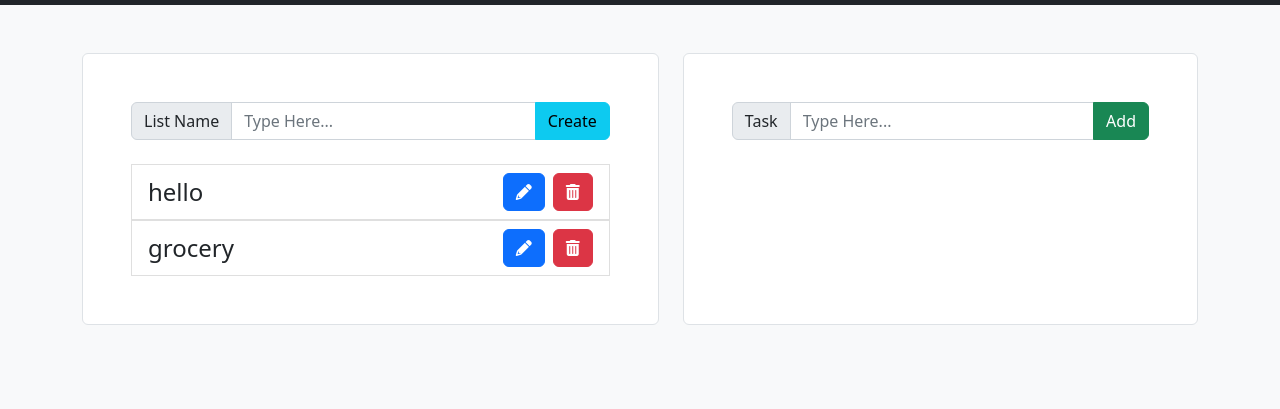
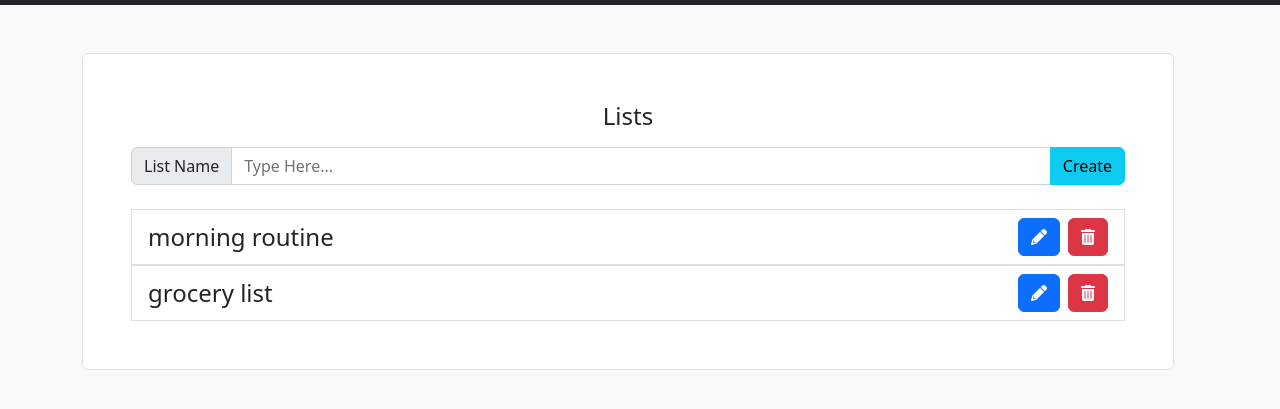
Before and after one commit to sidanand67/todo-app, a plain HTML site: page index.html in a window 1280 px wide. Shown: the part 51-460 px from the top of the page. Drawn offline with nearby package versions, Linux system fonts and the light colour scheme.

Commit message:
Update list render component

```diff
--- a/index.html
+++ b/index.html
@@ -43,6 +43,7 @@
 
             <div class="container d-md-flex justify-content-between">
                 <section id="list-component" class="bg-white border rounded p-5 flex-fill me-md-4">
+                    <h4 class="text-center mb-3">Lists</h4>
                     <form onsubmit="event.preventDefault()" class="mb-4">
                         <div class="input-group mb-3">
                             <span
@@ -67,7 +68,8 @@
                     </section>
                 </section>
 
-                <section id="task-component" class="bg-white border rounded p-5 flex-fill">
+                <section id="task-component" class="bg-white border rounded p-5 flex-fill" style="display: none">
+                    <h4 class="text-center mb-3">Tasks</h4>
                     <form onsubmit="event.preventDefault()" class="mb-4">
                         <div class="input-group mb-3">
                             <span
--- a/script.js
+++ b/script.js
@@ -20,33 +20,35 @@ const todoApp = (
         let lists = [
             {
                 id: 1,
-                listName: "hello",
+                listName: "morning routine",
+                isSelected: false,
                 tasks: [
                     {
                         taskId: 1,
-                        task: "walk",
-                        isDone: false
+                        task: "morning walk",
+                        isDone: false,
                     },
                     {
                         taskId: 2,
-                        task: "morning",
-                        isDone: false
+                        task: "reading newspaper",
+                        isDone: false,
                     },
                 ],
             },
             {
                 id: 2,
-                listName: "grocery",
+                listName: "grocery list",
+                isSelected: false,
                 tasks: [
                     {
                         taskId: 1,
-                        task: "mango",
-                        isDone: false
+                        task: "milk",
+                        isDone: false,
                     },
                     {
                         taskId: 2,
-                        task: "apple",
-                        isDone: false
+                        task: "eggs",
+                        isDone: false,
                     },
                 ],
             },
@@ -64,7 +66,13 @@ const todoApp = (
 
         let deleteList = (listId) => {
             let listIndex = lists.findIndex(list => list.id == listId);
-            lists.splice(listIndex, 1);
+            if (lists[listIndex].tasks.length !== 0) {
+                todoApp.displayList(listId);
+                alert('Please delete all tasks in this list.');
+            }
+            else {
+                lists.splice(listIndex, 1);
+            }
 
             todoApp.viewLists();
         }
@@ -114,8 +122,9 @@ const todoApp = (
                 return listObj.id;
             },
 
-            viewLists(){
+            viewLists(listId){
                 listRenderEl.innerHTML = "";
+
                 lists.map(list => {
                     let listDiv = document.createElement('div');
                     let listEl = document.createElement("li");
@@ -127,7 +136,7 @@ const todoApp = (
                     let delIcon = document.createElement("button");
 
                     listDiv.style.cursor = "pointer";
-                    listEl.classList.add('list-group-item', 'd-flex', 'align-items-center');
+                    listEl.classList.add('list-group-item', 'd-flex', 'align-items-center', 'focus');
                     listNameEl.classList.add('fs-4', 'm-0', 'me-auto');
 
                     editIcon.classList.add('btn', 'btn-primary', 'me-2');
@@ -224,7 +233,7 @@ const todoApp = (
     }
 )();
 
-let listId;
+let listId, selectedListIndex;
 
 todoApp.viewLists();
 
@@ -238,7 +247,7 @@ createListBtnEl.addEventListener('click', () => {
 
 listRenderEl.addEventListener('click', (event) => {
     listId = event.target.parentElement.id;
-    // event.target.parentElement.classList.add('active');
+    taskComponentEl.style.display = "block";
     todoApp.displayList(listId);
 });
 
--- a/style.css
+++ b/style.css
@@ -0,0 +1,3 @@
+.focus p{
+    pointer-events: none;
+}
```
